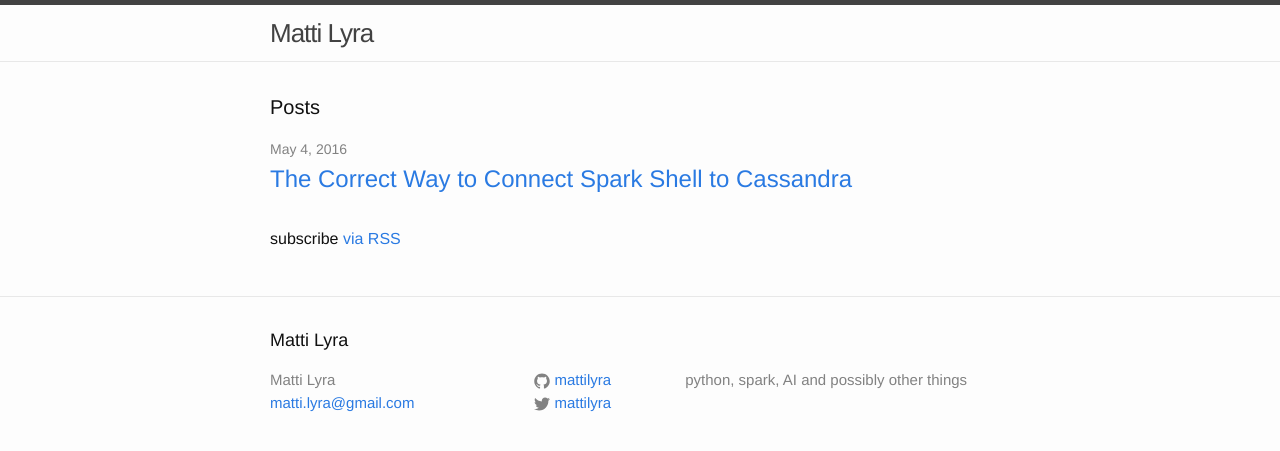
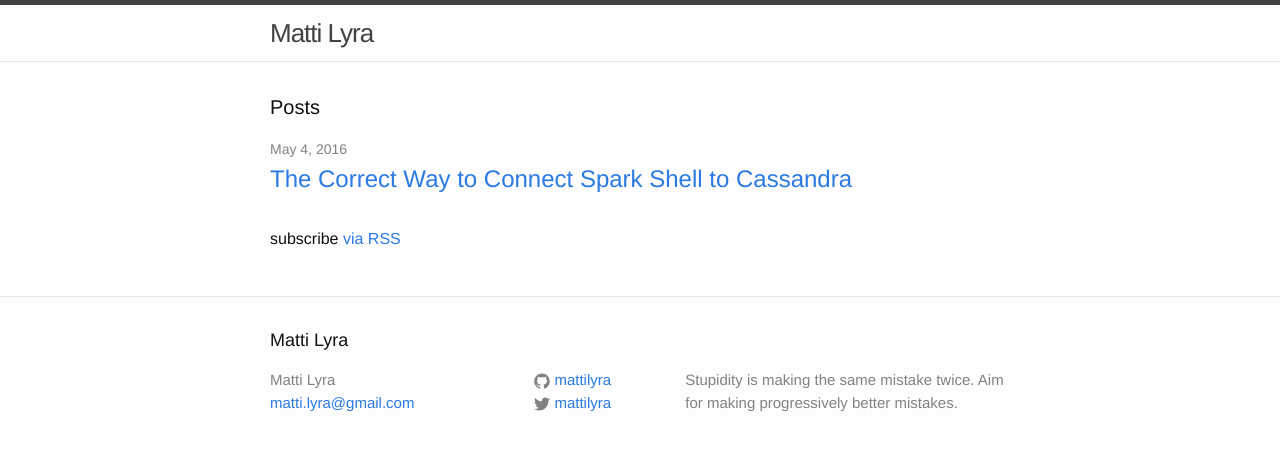
Before and after one commit to mattilyra/mattilyra.github.io, a Jekyll site: the page built from index.html, in a window 1280 px wide. Shown: the top 451 px of the page. Built offline with Jekyll 4.4.1, drawn with Linux system fonts in a browser that asks for light colours.

Commit message:
Changed desc

```diff
--- a/_config.yml
+++ b/_config.yml
@@ -9,7 +9,7 @@
 title: Matti Lyra
 email: matti.lyra@gmail.com
 description: > # this means to ignore newlines until "baseurl:"
-  python, spark, AI and possibly other things
+  Stupidity is making the same mistake twice. Aim for making progressively better mistakes.
 baseurl: ""
 url: "https://mattilyra.github.io"
 twitter_username: mattilyra
```
